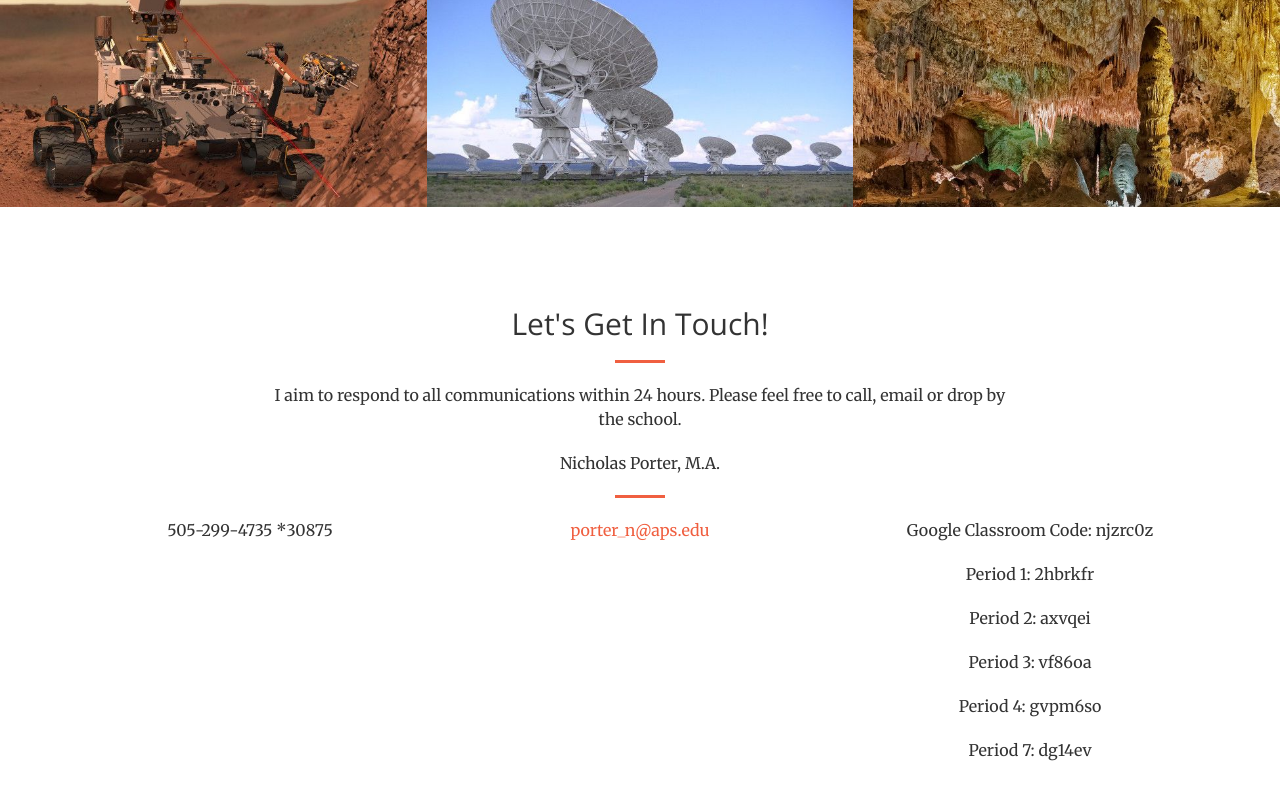
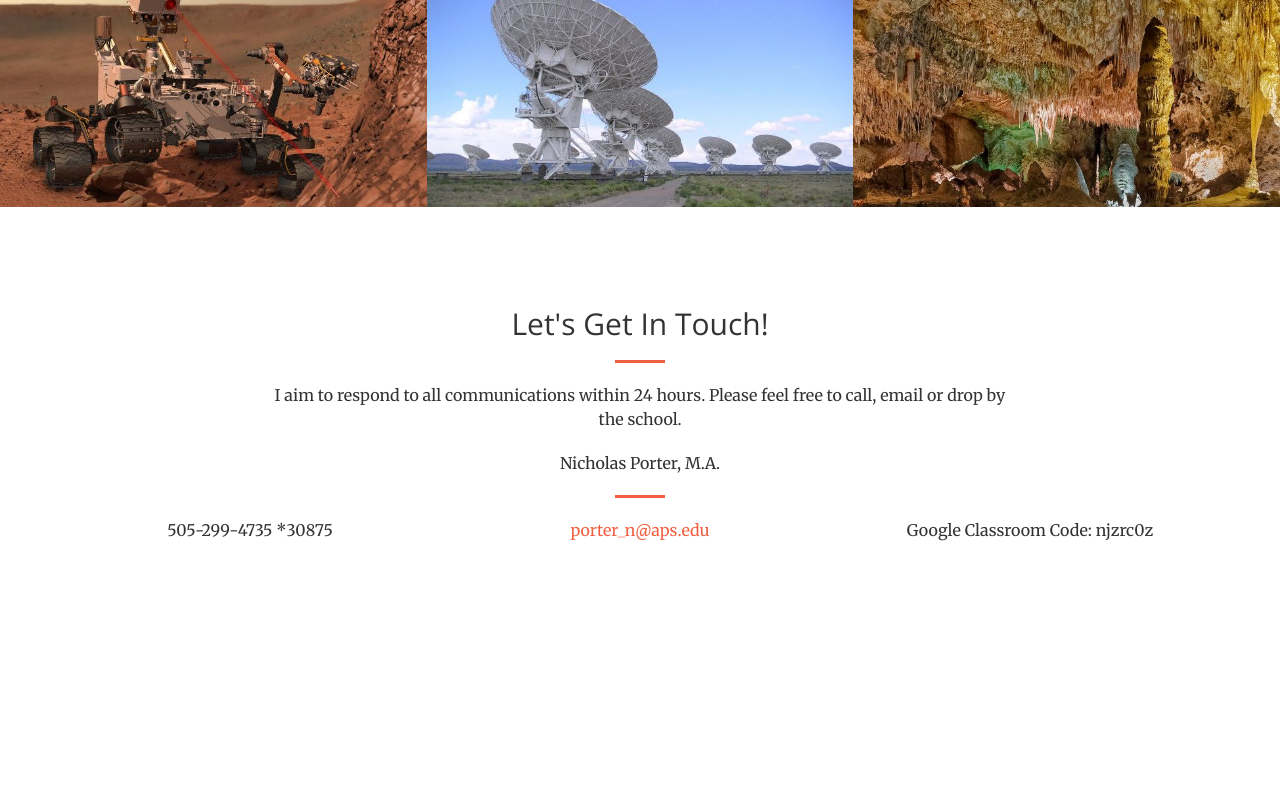
Before and after one commit to mms-earth-science/class, a website: page index.html in a window 1280 px wide. Shown: the part 2440-3240 px from the top of the page. After the commit the page ends 3102 px from the top, so only its background shows below. Drawn offline with nearby package versions, Linux system fonts and the light colour scheme.

Commit message:
Update index.html

```diff
--- a/index.html
+++ b/index.html
@@ -256,11 +256,6 @@
                 </div>
                 <div class="col-lg-4 text-center">
                     <p>Google Classroom Code: njzrc0z</p>
-                    <p>Period 1: 2hbrkfr</p>
-                    <p>Period 2: axvqei</p>
-                    <p>Period 3: vf86oa</p>
-                    <p>Period 4: gvpm6so</p>
-                    <p>Period 7: dg14ev</p>
                 </div>
               </div>
         </div>
```
